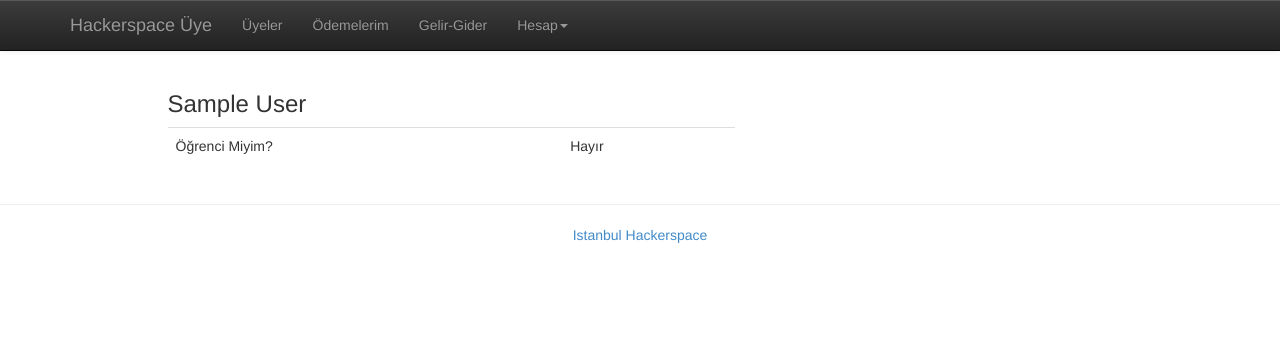
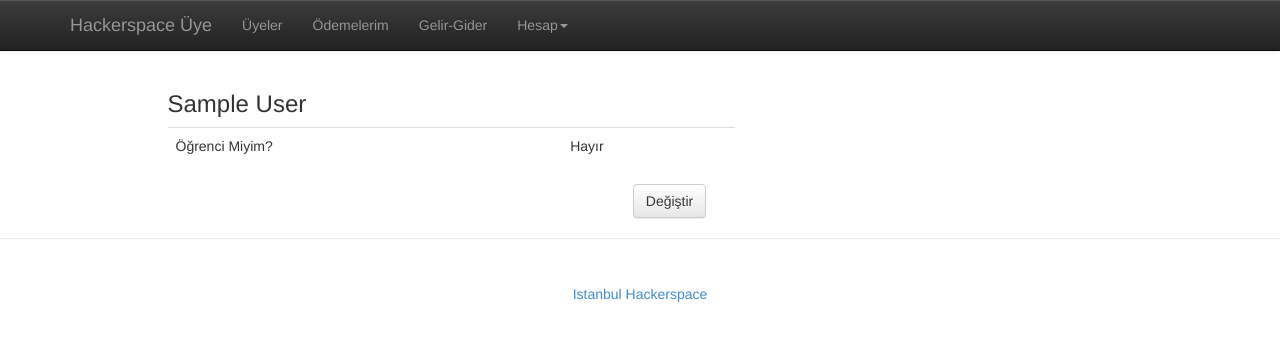
Before and after one commit to elifkus/Hackerhane, a Django app: a page that uses src/common/templates/base.html in a window 1280 px wide. Shown: the top 341 px of the page. Run offline with Django 3.2, Linux system fonts and the light colour scheme; the visitor is signed in with stand-in values (Sample User, id 1); data comes from the database, SQL or seed files in the repository; parts of the project's set-up code (start-up, migrations or seed data) failed here and were passed over; some libraries are stand-ins or nearby versions.

Commit message:
Changed location of profile edit link

```diff
--- a/src/common/static/css/main.css
+++ b/src/common/static/css/main.css
@@ -10,3 +10,7 @@
 table.members {
 	width:60%;
 }
+
+footer {
+	padding-top:25px;
+}
--- a/src/common/templates/base.html
+++ b/src/common/templates/base.html
@@ -118,8 +118,6 @@
 
 				</div>
 			</div>
-
-
 			<div class="row">
 				<div class="col-lg-10 col-lg-offset-1">
 				{% block content %}
--- a/src/members/models.py
+++ b/src/members/models.py
@@ -61,6 +61,7 @@ class HsUserManager(BaseUserManager):
         user.save(using=self._db)
         return user
 
+
 def check_if_existing_hackerspace_member(email):
     exists = False
 
@@ -71,6 +72,7 @@ def check_if_existing_hackerspace_member(email):
         logger.info("User with email address %s could not be found" % email)
         pass
     return exists
+
 
 class HsUser(AbstractBaseUser, PermissionsMixin):
     email = models.EmailField(
--- a/src/members/templates/index.html
+++ b/src/members/templates/index.html
@@ -12,7 +12,7 @@
 <p>Pek birşey yok yani.</p>
 <p>İkinci aşamada şu özellikleri açacağım:</p>
 <ul>
-	<li>Üyenin kendi Ödediği aidatları görmesi</li>
+	<li>Üyenin kendi ödediği aidatları görmesi</li>
 	<li>Mayıs ayından beri olan gelir ve gideri görebilme</li>
 </ul>
 <br/>
--- a/src/members/templates/members/hsuser_detail.html
+++ b/src/members/templates/members/hsuser_detail.html
@@ -19,4 +19,13 @@
 <tr><td>{{ link.get_type_display | title }}</td><td>{{ link.link | urlize }}</td></tr>
 {% endfor %}
 </table>
+{% if user.is_authenticated %}
+<div class="row">
+	<div class="col-lg-4 col-lg-offset-3">
+		<div class="pull-right">
+		<a href="{% url 'edit-current-user' %}" class="btn btn-default" role="button">Değiştir</a>
+		</div>
+	</div>
+</div>
+{% endif %}
 {% endblock content %}
--- a/src/members/templates/members/hsuser_list.html
+++ b/src/members/templates/members/hsuser_list.html
@@ -9,9 +9,6 @@
 			<a href="{% url 'show-member' member.id %}">{{ member.full_name }}</a>
 		</td>
 		<td>
-			{% if request.user.id == member.id %}
-				<a href="{% url 'edit-current-user' %}">Değiştir</a>
-			{% endif %}
 		</td>
 	</tr>
 {% endfor %}
```
